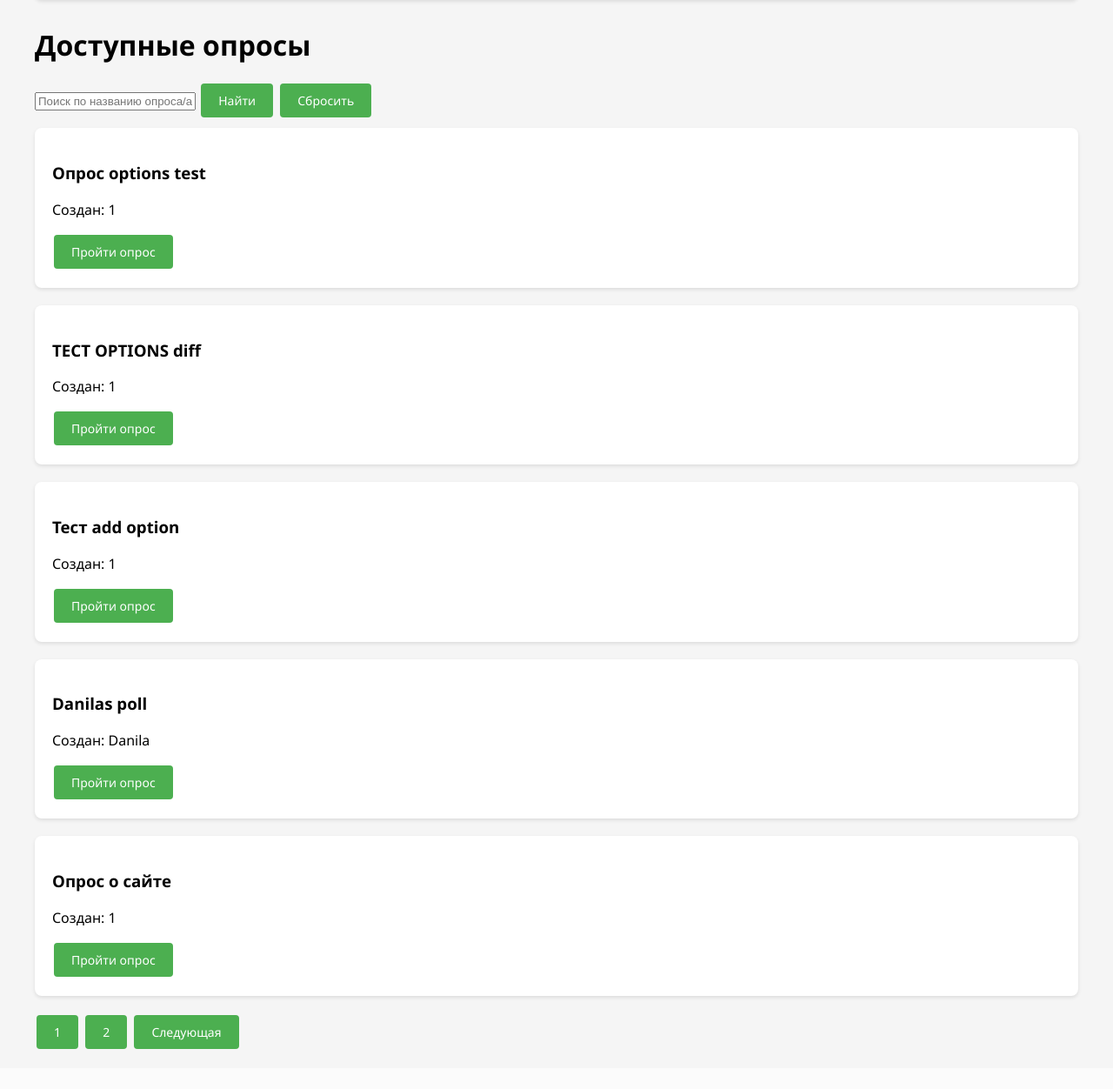
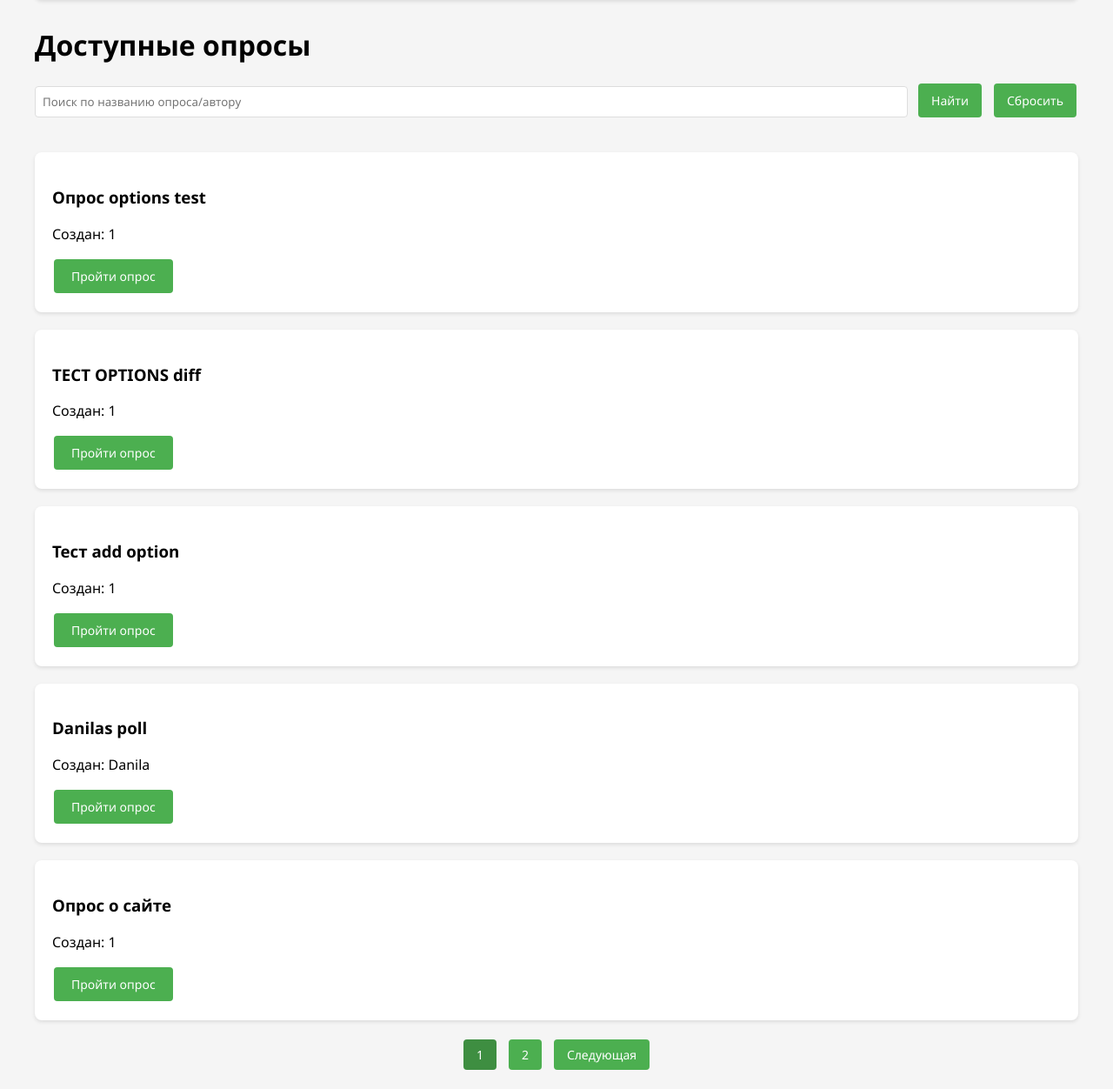
Before and after one commit to qwedani/surveypiz, a Flask app: page / in a window 1280 px wide. Shown: the part 72-1324 px from the top of the page at 87% size. Before the commit the page ends 1278 px from the top, so only its background shows below. Run offline with Flask 3, Linux system fonts and the light colour scheme; some libraries are stand-ins or nearby versions.

Commit message:
Добавленны стили для пагинации, поиска, модальных окон

```diff
--- a/static/styles.css
+++ b/static/styles.css
@@ -274,3 +274,125 @@ nav a {
     outline: none;
     box-shadow: 0 0 5px rgba(74, 144, 226, 0.3);
 }
+.modal {
+    display: none;
+    position: fixed;
+    z-index: 1000;
+    left: 0;
+    top: 0;
+    width: 100%;
+    height: 100%;
+    background-color: rgba(0, 0, 0, 0.5);
+}
+
+.modal-content {
+    background-color: #fff;
+    margin: 15% auto;
+    padding: 20px;
+    border-radius: 8px;
+    box-shadow: 0 2px 4px rgba(0, 0, 0, 0.1);
+    max-width: 500px;
+    width: 80%;
+}
+
+.modal-text {
+    font-family: 'Segoe UI', Tahoma, Geneva, Verdana, sans-serif;
+    font-size: 16px;
+    color: #333;
+    margin-bottom: 20px;
+}
+
+.modal-text a {
+    margin: 0 5px;
+    text-decoration: none;
+}
+
+.modal-buttons {
+    display: flex;
+    justify-content: space-between; /* Разделяем кнопки по краям */
+    align-items: center;
+    gap: 10px; /* Отступ между группами кнопок */
+}
+
+.modal-actions-left,
+.modal-actions-right {
+    display: flex;
+    gap: 10px; /* Отступ между кнопками внутри группы */
+}
+
+.modal-actions-right a {
+    text-decoration: none;
+}
+
+.cancel-btn {
+    background: #6c757d;
+    color: white;
+}
+
+.confirm-btn {
+    background: #ff4444;
+    color: white;
+}
+
+.cancel-btn:hover, .confirm-btn:hover {
+    opacity: 0.9;
+}
+
+.cancel-btn:hover {
+    background: #5a6268;
+}
+
+.confirm-btn:hover {
+    background: #cc0000;
+}
+
+.pagination {
+    display: flex;
+    justify-content: center;
+    gap: 10px;
+    margin-top: 20px;
+}
+
+.pagination .btn {
+    padding: 8px 15px;
+    background: #4CAF50;
+    color: white;
+}
+
+.pagination .current-page {
+    padding: 8px 15px;
+    background: #3e8e41; /* Темнее для выделения текущей страницы */
+    color: white;
+    pointer-events: none; /* Отключаем кликабельность */
+}
+
+.pagination .ellipsis {
+    padding: 8px 15px;
+    background: #ddd;
+    color: #333;
+    pointer-events: none;
+}
+
+.pagination .btn:hover {
+    opacity: 0.9;
+    background: #3e8e41;
+}
+
+.search-form {
+    display: flex;
+    gap: 10px;
+    margin-bottom: 20px;
+}
+
+.search-form input[type="text"] {
+    width: 100%;
+    padding: 8px;
+    border: 1px solid #ddd;
+    border-radius: 4px;
+    margin-top: 5px;
+    font-family: 'Segoe UI', Tahoma, Geneva, Verdana, sans-serif;
+}
+
+.search-form .btn {
+    padding: 8px 15px;
+}
```
